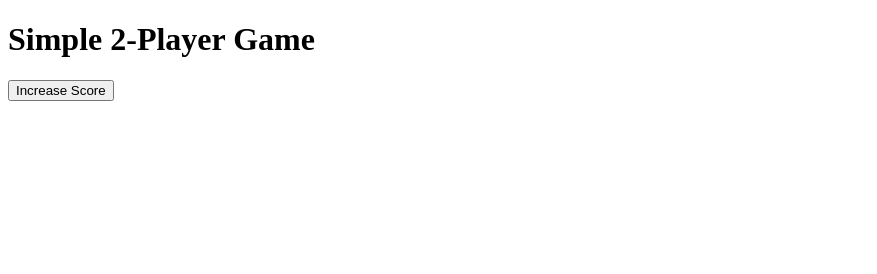
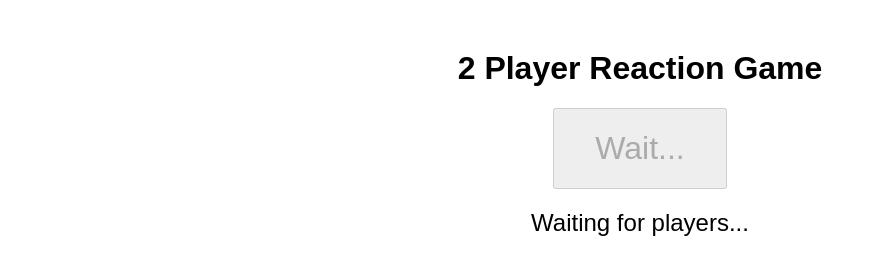
Before and after one commit to RadExponent5431/twoplayergame, a website: page public/index.html in a window 1280 px wide. Shown: the whole page, without its empty margins (0-877 px from the left). Drawn offline with nearby package versions, Linux system fonts and the light colour scheme; no server answers.

Commit message:
Update index.html

```diff
--- a/public/index.html
+++ b/public/index.html
@@ -1,13 +1,20 @@
 <!DOCTYPE html>
 <html lang="en">
 <head>
-  <meta charset="UTF-8">
-  <title>2 Player Game</title>
+  <meta charset="UTF-8" />
+  <title>2 Player Reaction Game</title>
+  <style>
+    body { font-family: Arial, sans-serif; text-align: center; margin-top: 50px; }
+    #btn { padding: 20px 40px; font-size: 2em; }
+    #status { margin-top: 20px; font-size: 1.5em; }
+    #scores { margin-top: 30px; font-size: 1.2em; white-space: pre-wrap; }
+  </style>
 </head>
 <body>
-  <h1>Simple 2-Player Game</h1>
-  <button id="btn">Increase Score</button>
-  <pre id="output"></pre>
+  <h1>2 Player Reaction Game</h1>
+  <button id="btn" disabled>Wait...</button>
+  <div id="status">Waiting for players...</div>
+  <pre id="scores"></pre>
 
   <script src="/socket.io/socket.io.js"></script>
   <script src="script.js"></script>
```
